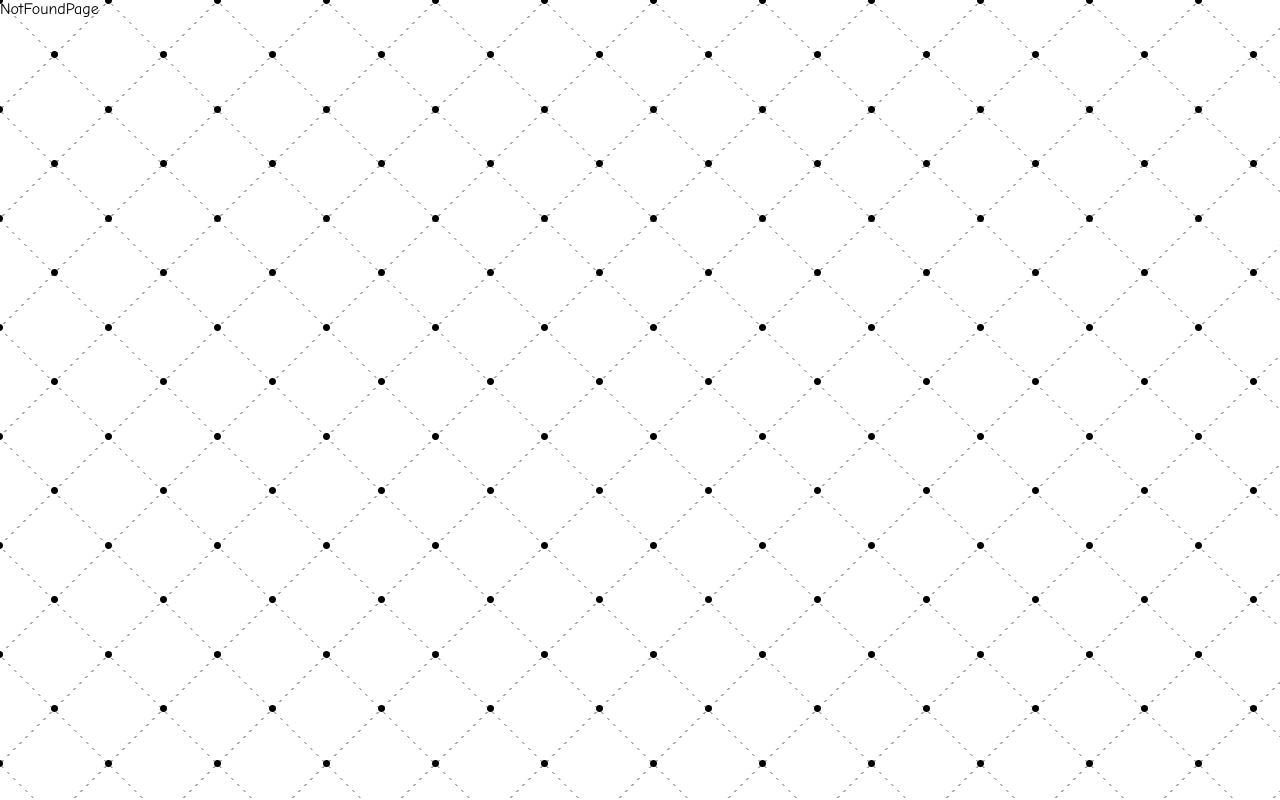
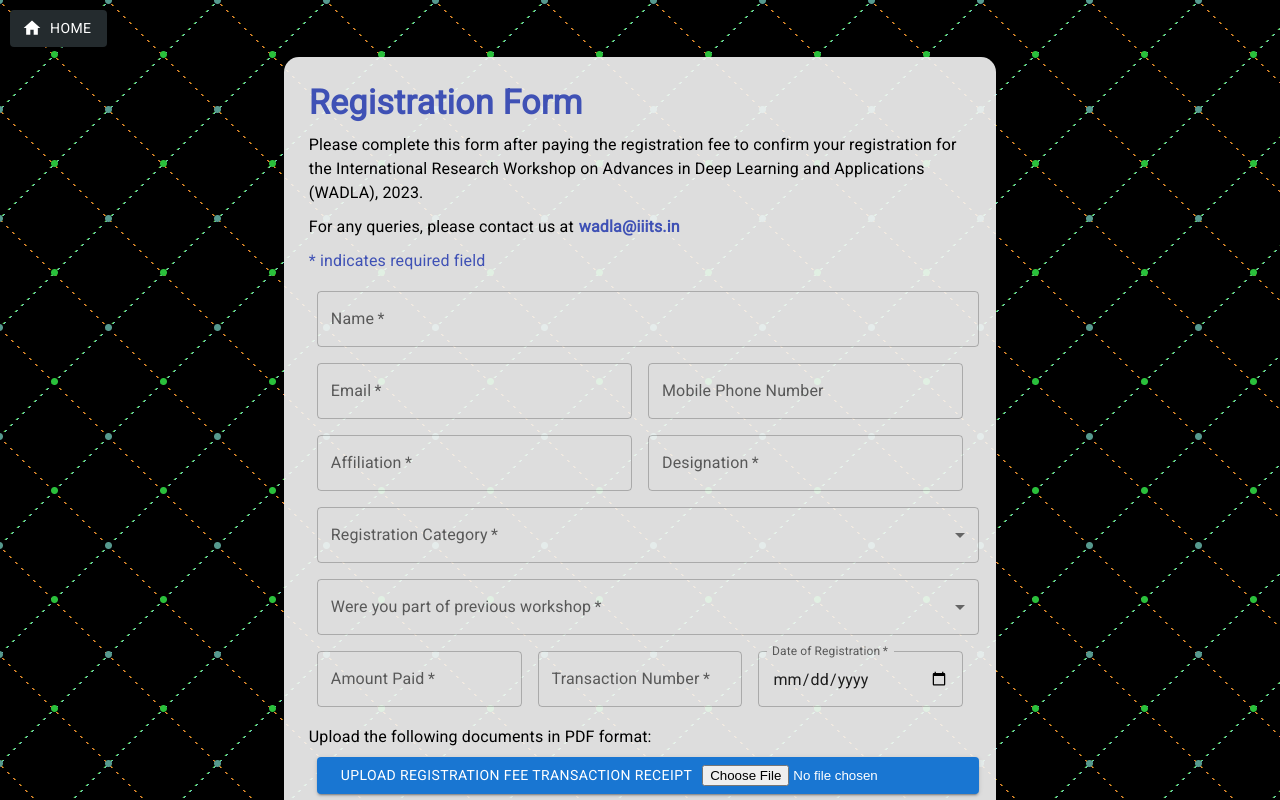
Before and after one commit to karthikeya-io/wadla, a React (Create React App) app: page /register in a window 1280 px wide. Shown: the top 800 px of the page. Built offline with nearby package versions, Linux system fonts and the light colour scheme.

Commit message:
registration form added

```diff
--- a/src/App.js
+++ b/src/App.js
@@ -9,7 +9,7 @@ function App() {
     <Router>
       <Routes>
         <Route path="/" element={<HomePage />} />
-        {/* <Route path="register" element={<RegistrationPage />} /> */}
+        <Route path="register" element={<RegistrationPage />} />
         {/* <Route path="about" element={<h1>About</h1>} /> */}
         <Route path="*" element={<NotFoundPage />} />
       </Routes>
--- a/src/components/RegistrationForm.jsx
+++ b/src/components/RegistrationForm.jsx
@@ -9,8 +9,12 @@ import {
   InputLabel,
   FormControlLabel,
   Typography,
+  CircularProgress,
+  FormHelperText,
 } from "@mui/material";
 import { Box } from "@mui/system";
+import { TEST_API_URL_REGISTRATION } from "../constants";
+import { Form } from "react-router-dom";
 
 const RegistrationForm = () => {
   const [form, setForm] = useState({
@@ -25,13 +29,67 @@ const RegistrationForm = () => {
     registrationFee: "",
     transactionNumber: "",
     registrationDate: "",
-    receipt: "",
-    proof: "",
     confirm: false,
   });
 
+  const [receipt, setReceipt] = useState(null);
+  const [proof, setProof] = useState(null);
+  const [loading, setLoading] = useState(false);
+
+  async function postData(url = "", data) {
+    // Default options are marked with *
+    const response = await fetch(url, {
+      method: "POST", // *GET, POST, PUT, DELETE, etc.
+      body: data, // body data type must match "Content-Type" header
+    });
+    if (!response.ok) {
+      const message = `An error has occured: ${response.status}`;
+      throw new Error(message);
+      alert(message);
+    }
+    return response.json(); // parses JSON response into native JavaScript objects
+  }
+
+  const handleSubmit = (event) => {
+    event.preventDefault();
+    setLoading(true);
+    const formData = new FormData();
+    formData.append("email", form.email);
+    formData.append("name", form.name);
+    formData.append("phoneNumber", form.phoneNumber);
+    formData.append("affiliation", form.affiliation);
+    formData.append("designation", form.designation);
+    formData.append("registrationCategory", form.registrationCategory);
+    formData.append("previousWorkshop", form.previousWorkshop);
+    formData.append("feedback", form.feedback);
+    formData.append("registrationFee", form.registrationFee);
+    formData.append("transactionNumber", form.transactionNumber);
+    formData.append("registrationDate", form.registrationDate);
+    formData.append("receipt", receipt);
+    formData.append("proof", proof);
+    formData.append("confirm", form.confirm);
+    console.log(form);
+    console.log(formData);
+    console.log(formData.get("email"));
+    postData(TEST_API_URL_REGISTRATION, formData)
+      .then((data) => {
+        console.log(data); // JSON data parsed by `data.json()` call
+        alert("Registration Successful");
+        setLoading(false);
+      })
+      .catch((error) => {
+        console.error(error);
+        alert(error);
+        setLoading(false);
+      });
+  };
+
   const handleChange = (event) => {
     setForm({ ...form, [event.target.name]: event.target.value });
+  };
+
+  const handleCheckboxChange = (event) => {
+    setForm({ ...form, [event.target.name]: event.target.checked });
   };
 
   return (
@@ -51,6 +109,9 @@ const RegistrationForm = () => {
         overflow: "hidden",
       }}
     >
+      {loading ? (
+        <CircularProgress />
+      ) : (
         <Box
           component="form"
           sx={{
@@ -63,13 +124,47 @@ const RegistrationForm = () => {
             "& .MuiFormControl-root": { m: 1, width: "100%" },
           }}
           autoComplete="on"
+          encType="multipart/form-data"
+          onSubmit={handleSubmit}
         >
-        <Typography variant="h4" sx={{ marginBottom: "10px" }}>
+          <Typography
+            variant="h4"
+            sx={{ marginBottom: "10px", fontWeight: "bold", color: "#3f51b5" }}
+          >
             Registration Form
           </Typography>
-        <Typography variant="body1" sx={{ marginBottom: "10px" }}>
-          Please fill the following form to register for the workshop.
+          <Box sx={{ marginBottom: "10px", maxWidth: "650px", padding: "0" }}>
+            <Typography>
+              Please complete this form after paying the registration fee to
+              confirm your registration for the International Research Workshop
+              on Advances in Deep Learning and Applications (WADLA), 2023.
             </Typography>
+            <Typography
+              sx={{
+                marginTop: "10px",
+              }}
+            >
+              For any queries, please contact us at
+              <span
+                style={{
+                  color: "#3f51b5",
+                  fontWeight: "bold",
+                  marginLeft: "5px",
+                }}
+              >
+                wadla@iiits.in
+              </span>
+            </Typography>
+
+            <Typography
+              sx={{
+                marginTop: "10px",
+                color: "#3f51b5",
+              }}
+            >
+              * indicates required field
+            </Typography>
+          </Box>
 
           <TextField
             required
@@ -94,7 +189,6 @@ const RegistrationForm = () => {
               sx={{ width: "98%" }}
             />
             <TextField
-            required
               name="phoneNumber"
               label="Mobile Phone Number"
               value={form.phoneNumber}
@@ -102,6 +196,38 @@ const RegistrationForm = () => {
               sx={{ width: "98%" }}
             />
           </Box>
+          {/* <Box
+            sx={{
+              display: "flex",
+              flexDirection: "row",
+              justifyContent: "space-between",
+            }}
+          >
+            <TextField
+              required
+              name="password"
+              label="Password"
+              type="password"
+              value={form.password}
+              onChange={handleChange}
+              style={{
+                marginTop: "15px",
+              }}
+            />
+            <FormControl error={form.password !== form.confirmPassword}>
+              <TextField
+                name="confirmPassword"
+                label="Confirm Password"
+                type="password"
+                value={form.confirmPassword}
+                required
+                onChange={handleChange}
+              />
+              {form.password !== form.confirmPassword && (
+                <FormHelperText>Passwords do not match</FormHelperText>
+              )}
+            </FormControl>
+          </Box> */}
           <Box
             sx={{
               display: "flex",
@@ -166,7 +292,7 @@ const RegistrationForm = () => {
               name="previousWorkshop"
               value={form.previousWorkshop}
               onChange={handleChange}
-            label="Were you part of previous workshop"
+              label="Were you part of previous workshop - WADLA 2021/2022"
             >
               <MenuItem value="Yes">Yes</MenuItem>
               <MenuItem value="No">No</MenuItem>
@@ -187,7 +313,10 @@ const RegistrationForm = () => {
           <Box
             sx={{
               display: "flex",
-            flexDirection: "row",
+              flexDirection: {
+                xs: "column",
+                md: "row",
+              },
               justifyContent: "space-between",
             }}
           >
@@ -226,20 +355,23 @@ const RegistrationForm = () => {
               type="file"
               accept=".pdf"
               name="receipt"
-            onChange={handleChange}
+              onChange={(e) => setReceipt(e.target.files[0])}
               style={{
                 paddingLeft: "10px",
               }}
+              required
             />
           </Button>
-
+          <Typography variant="body1" sx={{ marginTop: "10px" }}>
+            Upload the following documents in an image format(jpg, png, etc.):
+          </Typography>
           <Button variant="contained" component="label">
             Upload Proof of Student/Faculty
             <input
+              required
               type="file"
-            accept=".pdf"
               name="proof"
-            onChange={handleChange}
+              onChange={(e) => setProof(e.target.files[0])}
               style={{
                 paddingLeft: "10px",
               }}
@@ -250,9 +382,10 @@ const RegistrationForm = () => {
             control={
               <Checkbox
                 checked={form.confirm}
-              onChange={handleChange}
+                onChange={handleCheckboxChange}
                 name="confirm"
                 color="primary"
+                required
               />
             }
             label="I confirm that the information provided by me in this form is correct."
@@ -262,6 +395,7 @@ const RegistrationForm = () => {
             Submit
           </Button>
         </Box>
+      )}
     </Box>
   );
 };
--- a/src/constants.js
+++ b/src/constants.js
@@ -1,2 +1,4 @@
 // export const API_URL = 'https://wadla-backend.onrender.com/api';
 export const API_URL = "https://wadla-backend.azurewebsites.net/api";
+export const TEST_API_URL_REGISTRATION =
+  "http://localhost:5000/api/register/64a970e5936069edc74242f8";
--- a/src/pages/RegistrationPage.jsx
+++ b/src/pages/RegistrationPage.jsx
@@ -1,7 +1,7 @@
 import React from "react";
 import RegistrationForm from "../components/RegistrationForm";
-import { Box } from "@mui/material";
-import ResponsiveAppBar from "../components/NavBar";
+import { Box, Button } from "@mui/material";
+import HomeIcon from "@mui/icons-material/Home";
 
 const RegistrationPage = () => {
   function getRandomColor() {
@@ -15,21 +15,45 @@ const RegistrationPage = () => {
 
   return (
     <div>
-      <ResponsiveAppBar />
       <Box
         sx={{
-          display: "flex",
-          justifyContent: "center",
-          alignItems: "center",
           backgroundColor: "#242B2E",
           background: `radial-gradient(${getRandomColor()} 3px, transparent 4px), radial-gradient(${getRandomColor()} 3px, transparent 4px), linear-gradient(#000 4px, transparent 0), linear-gradient(45deg, transparent 74px, transparent 75px, ${getRandomColor()} 75px, ${getRandomColor()} 76px, transparent 77px, transparent 109px), linear-gradient(-45deg, transparent 75px, transparent 76px, ${getRandomColor()} 76px, ${getRandomColor()} 77px, transparent 78px, transparent 109px), #000`,
           backgroundSize:
             "109px 109px, 109px 109px, 100% 6px, 109px 109px, 109px 109px",
           backgroundPosition: "54px 55px, 0px 0px, 0px 0px, 0px 0px, 0px 0px",
-          maxWidth: "100%",
+          minHeight: "100vh",
         }}
       >
-        <RegistrationForm />
+        <Button
+          variant="contained"
+          href="/"
+          startIcon={<HomeIcon />}
+          sx={{
+            position: {
+              xs: "relative",
+              md: "sticky",
+            },
+            top: "10px",
+            left: "10px",
+            zIndex: "1",
+            backgroundColor: "#242B2E",
+            color: "#fff",
+          }}
+        >
+          Home
+        </Button>
+        <Box
+          sx={{
+            display: "flex",
+            justifyContent: "center",
+            alignItems: "center",
+
+            maxWidth: "100%",
+          }}
+        >
+          <RegistrationForm />
+        </Box>
       </Box>
     </div>
   );
```
Also changed, not shown: src/index.js (+6 -6 lines). Lines whose indentation alone changed are shown as unchanged.
